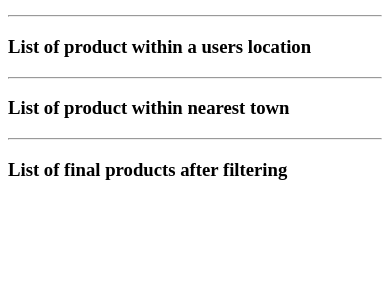
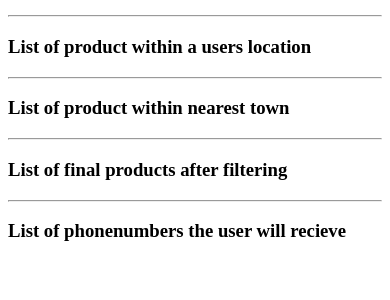
Before and after one commit to NewtonBii/farm-to-pocket, a Django app: page / in a window 390 px wide. Shown: the part 196-496 px from the top of the page. Run offline with Django 3.2, Linux system fonts and the light colour scheme; data that the repository does not hold is empty.

Commit message:
add methods that create a list of phonenumbers to be sent to the user

```diff
--- a/farm_to_pocket/methods.py
+++ b/farm_to_pocket/methods.py
@@ -54,3 +54,13 @@ def final_list(filtered_products,list_price,list_location,list_town):
                 final_list += [product for product in filtered_products if product not in final_list]
 
     return final_list
+
+def get_phonenumbers(final_list):
+    '''
+    Method that takes in a list of objects and returns the phonenumbers of the
+    users associated with those products as a string
+    '''
+    phonenumbers=''
+    for product in final_list:
+        phonenumbers+=(product.user.phonenumber)+','
+    return phonenumbers
--- a/farm_to_pocket/templates/test.html
+++ b/farm_to_pocket/templates/test.html
@@ -31,3 +31,7 @@
 {% for product in results_list %}
 <h3>{{product.name}}:&nbsp;{{product.user.name}}</h3>
 {%endfor%}
+
+<hr>
+<h3>List of phonenumbers the user will recieve</h3>
+{{found_phonenumbers}}
--- a/farm_to_pocket/views.py
+++ b/farm_to_pocket/views.py
@@ -5,7 +5,7 @@ from django.views.decorators.csrf import csrf_exempt
 from .models import User, Product, session_levels
 import datetime
 from django.http import HttpResponse
-from .methods import requested_price, requested_town,requested_location,final_list
+from .methods import requested_price, requested_town,requested_location,final_list,get_phonenumbers
 
 # Create your views here.
 @csrf_exempt
@@ -137,5 +137,10 @@ def index(request):
 
     results_list = final_list(filtered_products,list_price,list_location,list_town)
 
+    # this is a list of phonenumbers that the current users will get
 
-    return render(request, 'test.html', {'users':requsted_users,"filtered_products":filtered_products,"list_price":list_price,"list_town":list_town,"list_location":list_location,"results_list":results_list})
+    found_phonenumbers = get_phonenumbers(results_list)
+
+
+    return render(request, 'test.html', {'users':requsted_users,"filtered_products":filtered_products,"list_price":list_price,"list_town":list_town,"list_location":list_location,"results_list":results_list,
+    "found_phonenumbers":found_phonenumbers})
```
